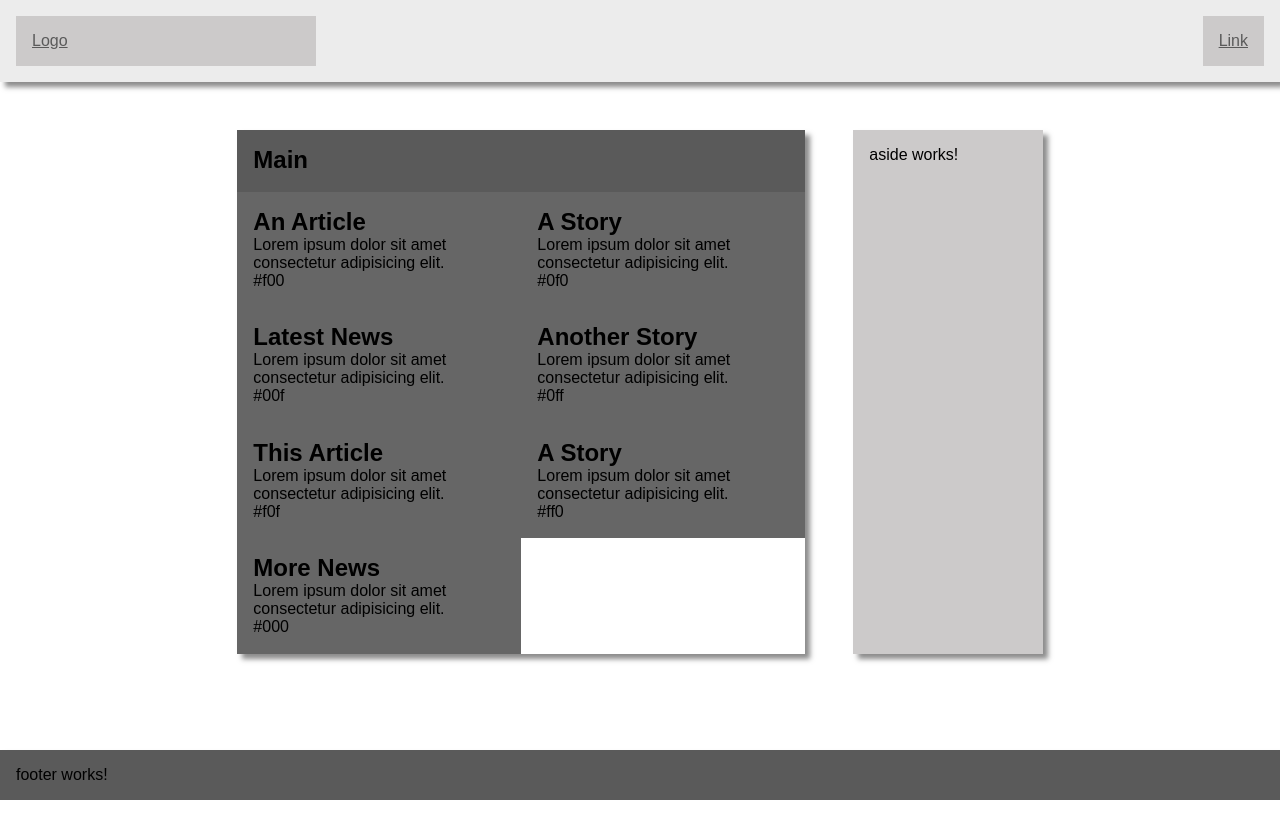
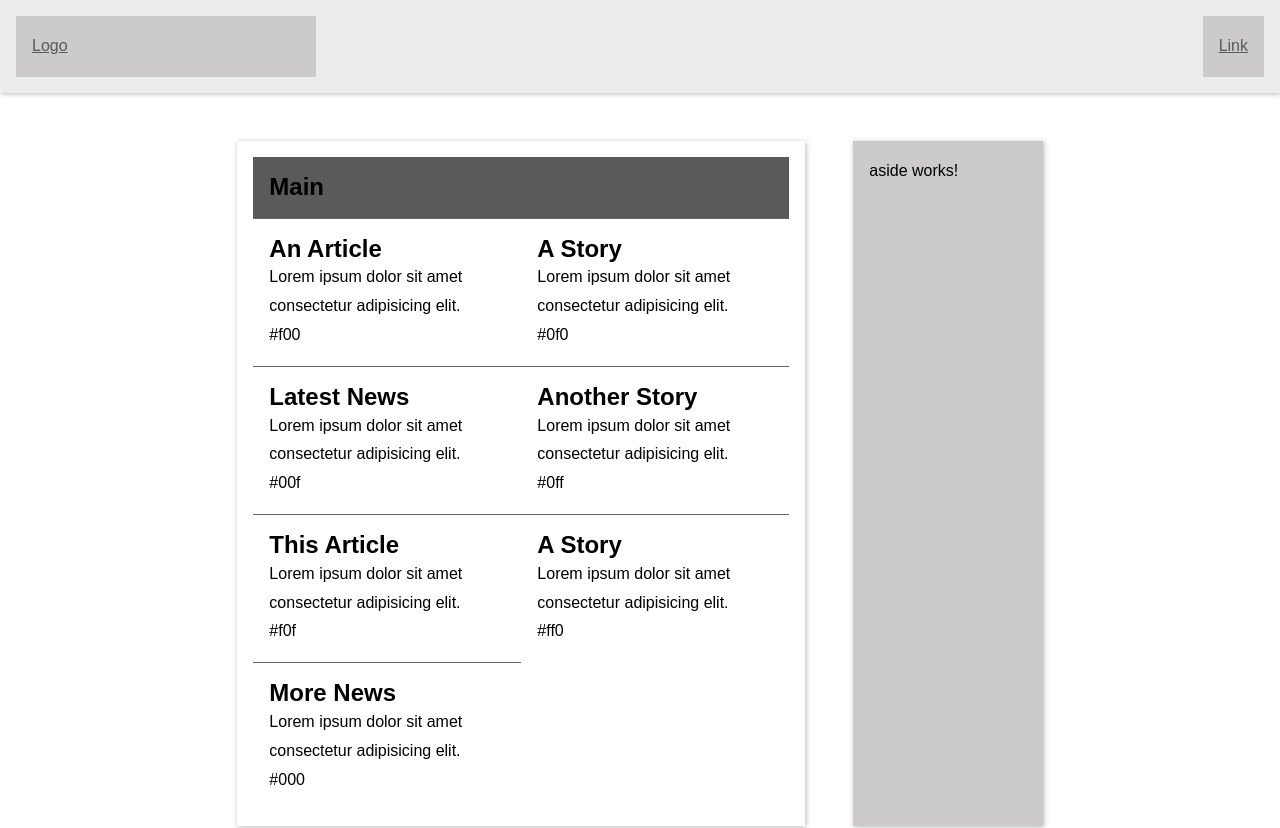
Before and after one commit to gotpop/grid, an Angular app: page / in a window 1280 px wide. Shown: the top 828 px of the page. Before the commit the page ends 800 px from the top, so only its background shows below. Built offline with nearby package versions, Linux system fonts and the light colour scheme.

Commit message:
Added basic styling

```diff
--- a/src/app/aside/aside.component.scss
+++ b/src/app/aside/aside.component.scss
@@ -8,5 +8,5 @@
     grid-area: aside;
     padding: $padding-small;
     background: $light2;
-    box-shadow: $shadow1;
+    box-shadow: $shadow2;
 }
--- a/src/app/header/header.component.scss
+++ b/src/app/header/header.component.scss
@@ -14,7 +14,7 @@
     grid-template-columns: 1fr 1fr 1fr 1fr;
     grid-template-areas: "logo link";
     grid-gap: $padding-small;
-    box-shadow: $shadow1;
+    box-shadow: $shadow2;
 }
 
 .logo {
--- a/src/app/main/main.component.scss
+++ b/src/app/main/main.component.scss
@@ -8,7 +8,8 @@
     grid-area: main;
     display: grid;
     grid-template-columns: 1fr 1fr;
-    box-shadow: $shadow1;
+    box-shadow: $shadow2;
+    padding: $padding-small;
 }
 
 .titlebar {
@@ -21,6 +22,6 @@
 }
 
 article {
-    background: $dark1;
+    border-top: 1px solid $dark1;
     padding: $padding-small;
 }
--- a/src/assets/scss/vars.scss
+++ b/src/assets/scss/vars.scss
@@ -15,7 +15,7 @@ $dark4: rgb(26, 25, 25);
 /* Applied Vars */
 
 $shadow1: 5px 5px 5px rgba($dark4, .5);
-$shadow2: 5px 5px 5px rgba($dark4, .5);
+$shadow2: 1px 1px 5px rgba($dark4, .3);
 $shadow3: 5px 5px 5px rgba($dark4, .5);
 
 /* Spacing */
--- a/src/styles.scss
+++ b/src/styles.scss
@@ -7,6 +7,11 @@
 @import "src/assets/scss/reset";
 
 /* Styles */
+
+html {
+    line-height: 1.8em;
+    font-size: 16px;
+}
 
 app-root {
     display: grid;
```
Also changed, not shown: src/app/shared/data/articles.json (renamed from src/app/main/articles.json), src/assets/scss/global.scss (added).
